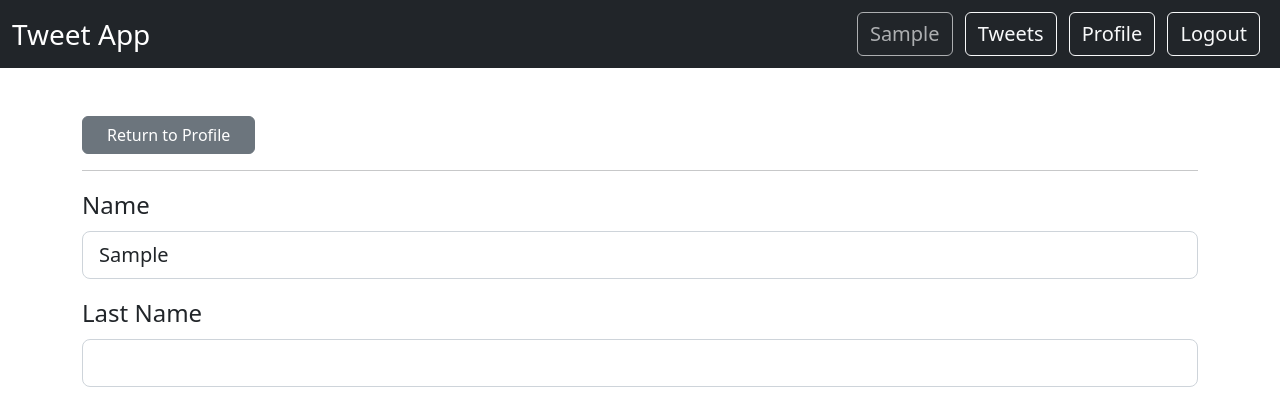
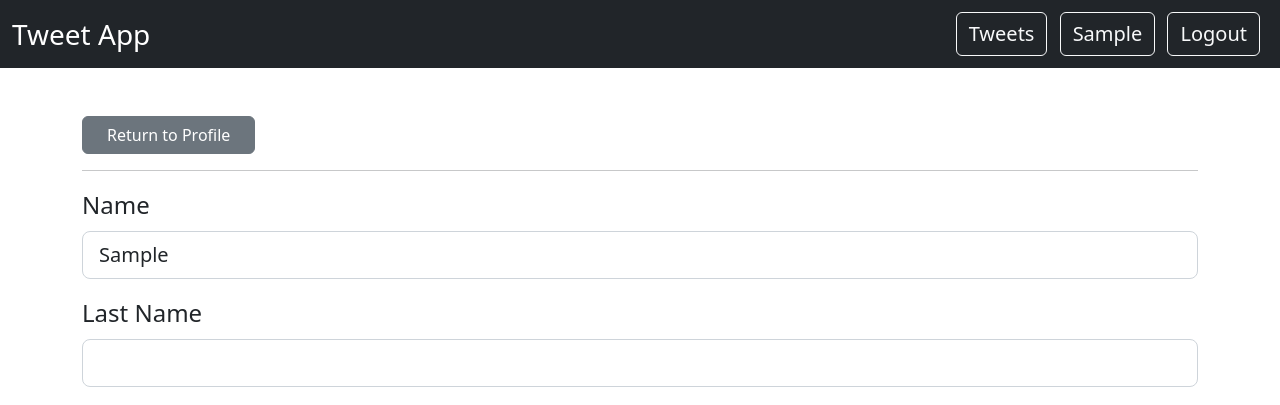
Before and after one commit to minhngo3818/tweet-app, a Django app: page /edit-profile/ in a window 1280 px wide. Shown: the top 405 px of the page. Run offline with Django 4.2, Linux system fonts and the light colour scheme; the visitor is signed in with stand-in values (Sample User, id 1).

Commit message:
update navbar

```diff
--- a/templates/navbar.html
+++ b/templates/navbar.html
@@ -11,11 +11,14 @@
         {% endif %}
 
         {% if user.is_authenticated %}
-        <a class="btn btn-outline-light me-2 fs-5 disabled" role="button" href="#">{{user.profile.name}}</a>
           {% if page != 'tweets' %}
         <a class="btn btn-outline-light me-2 fs-5" role="button" href="{% url 'tweets' %}">Tweets</a>
           {% endif %}
-        <a class="btn btn-outline-light me-2 fs-5" role="button" href="{% url 'profile' %}">Profile</a>
+
+          {% if page != 'profile' %}
+        <a class="btn btn-outline-light me-2 fs-5" role="button" href="{% url 'profile' %}">{{user.first_name}}</a>
+          {% endif %}
+
         <a class="btn btn-outline-light me-2 fs-5" role="button" href="{% url 'logout' %}">Logout</a>
         {% endif %}
       </div>
--- a/user/views.py
+++ b/user/views.py
@@ -65,7 +65,7 @@ def userRegister(request):
 @login_required(login_url='login')
 def viewProfile(request):
     profile = request.user.profile
-    return render(request, 'profile.html', {'profile': profile})
+    return render(request, 'profile.html', {'profile': profile, 'page': 'profile'})
 
 @login_required(login_url='login')
 def viewOtherProfile(request, pk):
```
